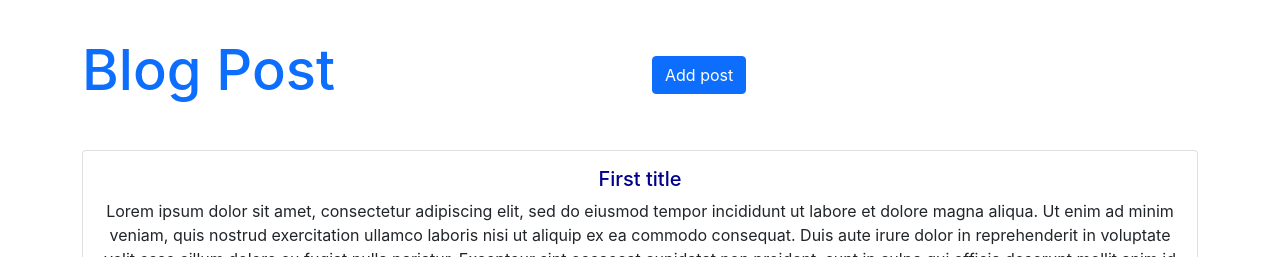
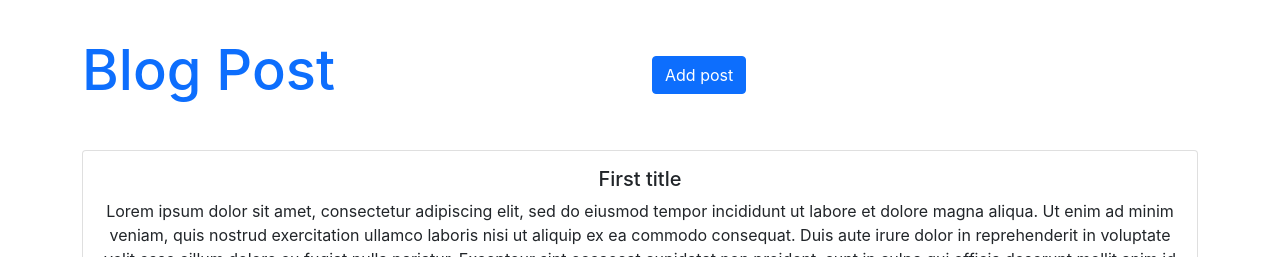
Before and after one commit to Branimir026/blogpost-json-server, a React (Create React App) app: page /1 in a window 1280 px wide. Shown: the top 257 px of the page. Built offline with nearby package versions, Linux system fonts and the light colour scheme; data requests are answered from the project's data file; the HTML template or start-up script is replaced by a standard one.

Commit message:
Removed Link from BlogItemDetails title

```diff
--- a/src/components/BlogItemDetails.js
+++ b/src/components/BlogItemDetails.js
@@ -1,8 +1,6 @@
 import { useState, useEffect } from "react";
 
 import Card from "react-bootstrap/Card";
-
-import { Link } from "react-router-dom";
 
 import Row from "react-bootstrap/Row";
 import Col from "react-bootstrap/Col";
@@ -38,9 +36,7 @@ const BlogItemDetails = ({ match }) => {
         {isLoading && <h2>Loading...</h2>}
         <Card className="text-center">
           <Card.Body>
-            <Card.Title>
-              <Link to={`/${blog.id}`}>{blog.title}</Link>
-            </Card.Title>
+            <Card.Title>{blog.title}</Card.Title>
             <Card.Text>{blog.text}</Card.Text>
             <Card.Footer className="text-muted">{blog.author}</Card.Footer>
           </Card.Body>
```
